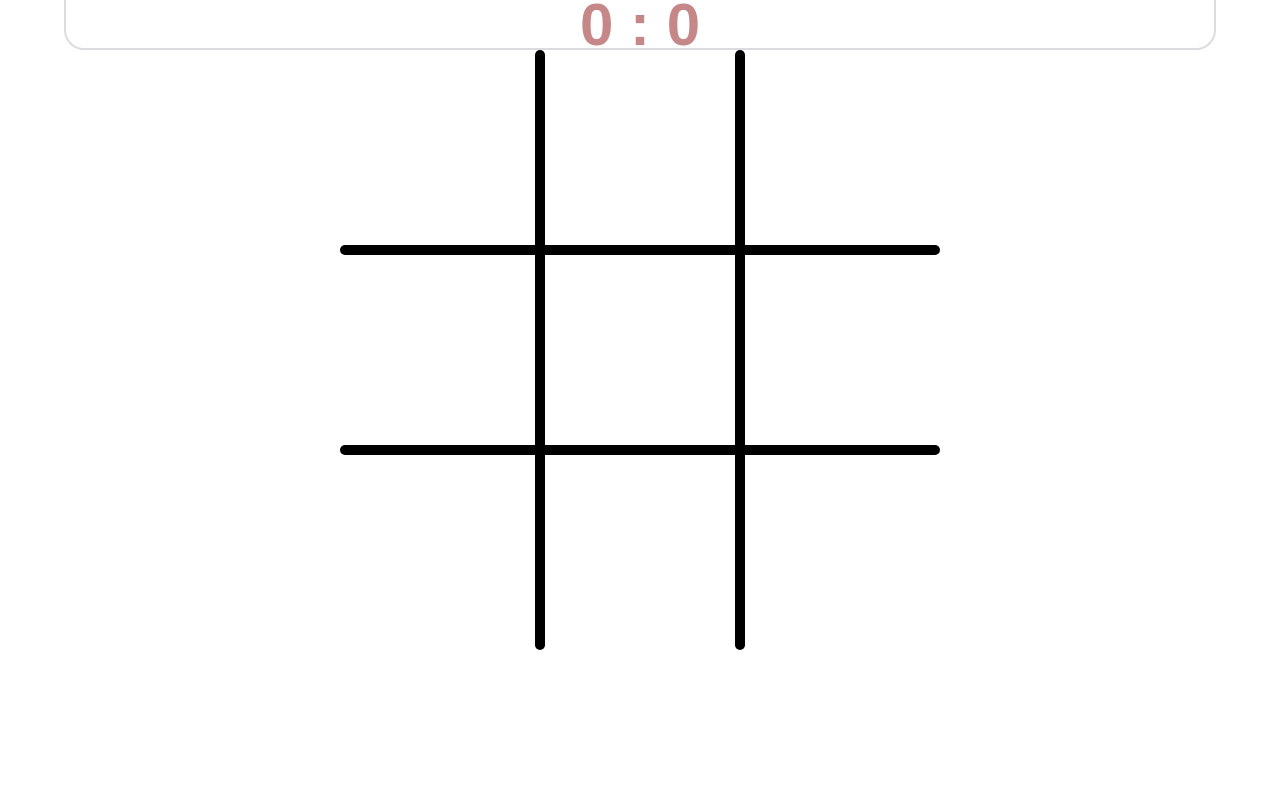
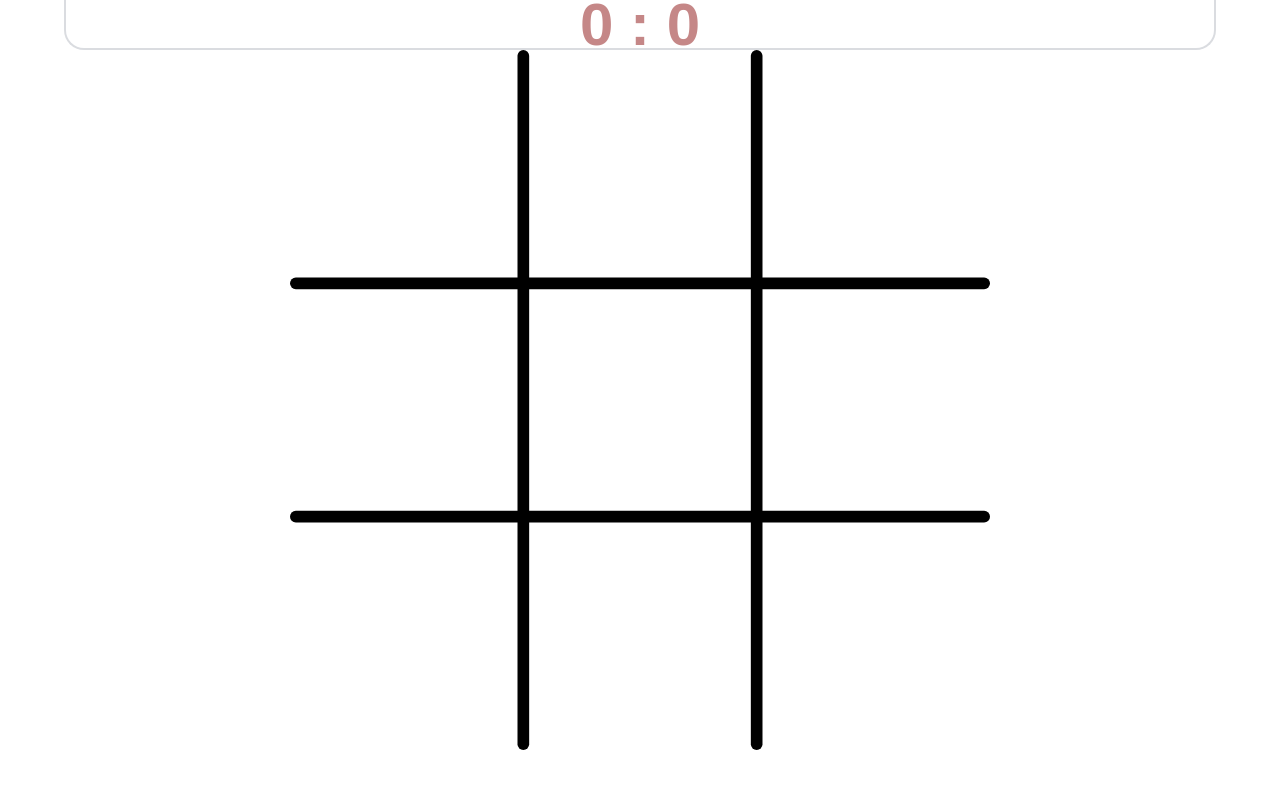
Before and after one commit to UladzislauPapliouka/tick-tack-toe-vuejs, a Vue app: page / in a window 1280 px wide. Shown: the top 788 px of the page. Built offline with nearby package versions, Linux system fonts and the light colour scheme.

Commit message:
added gameFieldCotainer to center field

```diff
--- a/src/components/GameField.vue
+++ b/src/components/GameField.vue
@@ -1,23 +1,35 @@
 <template>
-  <div :class="$style.gameField">
-    <ClickableField v-for="item in gameMap" :type="item.marker" @click="()=>{
+ <div :class="$style.gameFieldContainer">
+   <div :class="$style.gameField">
+     <ClickableField v-for="item in gameMap" :type="item.marker" @click="()=>{
       !item.marker.trim() && onCLickHandeler(item.id)
     }"/>
-    <img :class="$style.lattice" src="src/assets/icons/Lattice.svg" alt="">
-  </div>
+     <img :class="$style.lattice" src="src/assets/icons/Lattice.svg" alt="">
+   </div>
+ </div>
 </template>
 
 <style module>
 .gameField {
-  height: 600px;
-  width: 600px;
-  margin: auto;
+  height: 700px;
+  width: 700px;
+  margin: auto auto;
   display: grid;
   grid-template-columns: repeat(3, 1fr);
   grid-template-rows: repeat(3, 1fr);
   align-items: center;
   justify-items: center;
   position: relative;
+}
+.gameFieldContainer{
+  top: 0;
+  left: 0;
+  position: absolute;
+  width: 100vw;
+  height: 100vh;
+  display: flex;
+  justify-content: center;
+  align-items: center;
 }
 .lattice{
   width: 100%;
```
